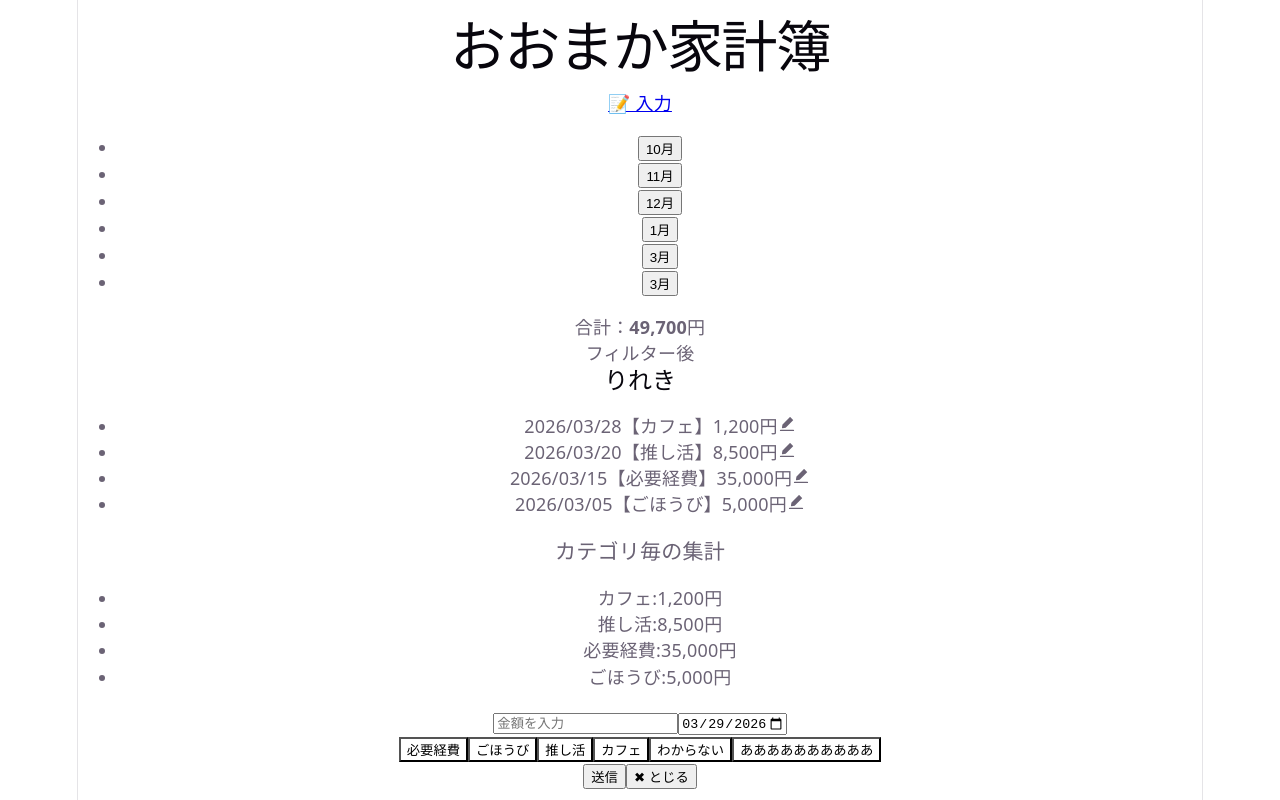
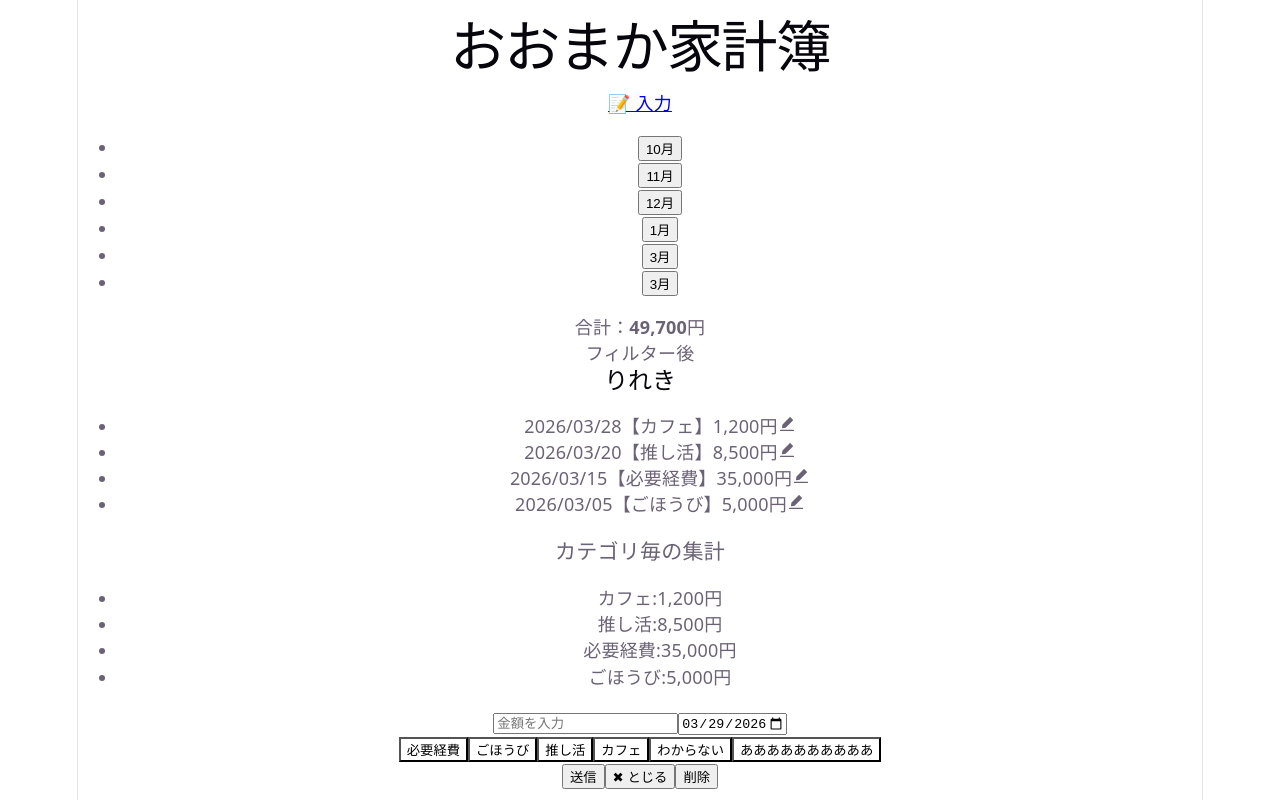
Before and after one commit to hayami-dev/omakakakeibo-front, a React (Vite) app: page /input in a window 1280 px wide. Built offline with nearby package versions, Linux system fonts and the light colour scheme.

Commit message:
削除機能実装

```diff
--- a/src/components/HistoryList.jsx
+++ b/src/components/HistoryList.jsx
@@ -1,4 +1,3 @@
-import { AiFillCloseCircle } from "react-icons/ai";
 import { AiFillEdit } from "react-icons/ai";
 
 export default function HistoryList({ history, onEdit }) {
@@ -12,7 +11,6 @@ export default function HistoryList({ history, onEdit }) {
               {item.date.toString().replaceAll("-", "/")}
             </time>
             【{item.category}】{item.amount.toLocaleString("ja-JP")}円
-            {/* <AiFillCloseCircle onClick={() => onRemove(index)} /> */}
             <AiFillEdit onClick={() => onEdit(index)} />
           </li>
         ))}
--- a/src/pages/Home.jsx
+++ b/src/pages/Home.jsx
@@ -53,6 +53,7 @@ export default function Home() {
         <HistoryList history={filteredHistory} onEdit={onEdit} />
         <CategorySummary history={filteredHistory} />
       </section>
+      {/* InputFormのコンテキスト */}
       <Outlet
         context={{
           onSend: (amount, category, inputDate) => {
@@ -89,6 +90,14 @@ export default function Home() {
             );
             setSummary(newTotal);
           },
+          onRemove: (editItemId) => {
+            const newHistory = history.filter((item) => item.id !== editItemId);
+            setHistory(newHistory);
+            const deletedItem = history.find((item) => item.id === editItemId);
+            if (deletedItem) {
+              setSummary(summary - deletedItem.amount);
+            }
+          },
         }}
       />
     </main>
--- a/src/pages/InputForm.jsx
+++ b/src/pages/InputForm.jsx
@@ -20,6 +20,8 @@ export default function InputForm() {
 
   const { onSend } = useOutletContext();
   const { onUpdate } = useOutletContext();
+  const { onRemove } = useOutletContext();
+
   const navigate = useNavigate();
 
   // 入力を登録
@@ -50,18 +52,13 @@ export default function InputForm() {
     handleClose();
   };
 
-  // 👇現時点でバグあり
-  // const removeHistory = (targetIndex) => {
-  //   // indexがtargetIndexじゃないものだけ残す(配列を直で消せない)
-  //   const newHistory = history.filter((_, index) => index !== targetIndex);
-
-  //   // 新しい配列をセッターをつかって上書き
-  //   setHistory(newHistory);
-
-  //   // 合計金額(summary)も減らす
-  //   const deletedItem = history[targetIndex];
-  //   setSummary(summary - deletedItem.amount);
-  // };
+  const handleRemove = () => {
+    if (!window.confirm("削除しますか？")) {
+      return;
+    }
+    onRemove(editItem.id);
+    navigate("/");
+  };
 
   // ダイアログを閉じる
   const handleClose = () => {
@@ -104,6 +101,7 @@ export default function InputForm() {
       </div>
       <button onClick={handleLocalSend}>送信</button>
       <button onClick={handleClose}>✖ とじる</button>
+      <button onClick={handleRemove}> 削除</button>
     </section>
   );
 }
```
